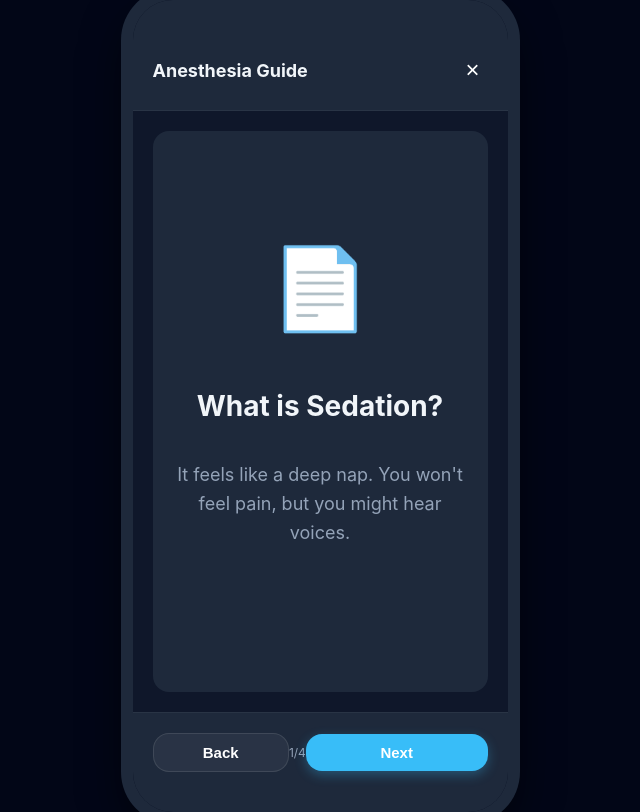
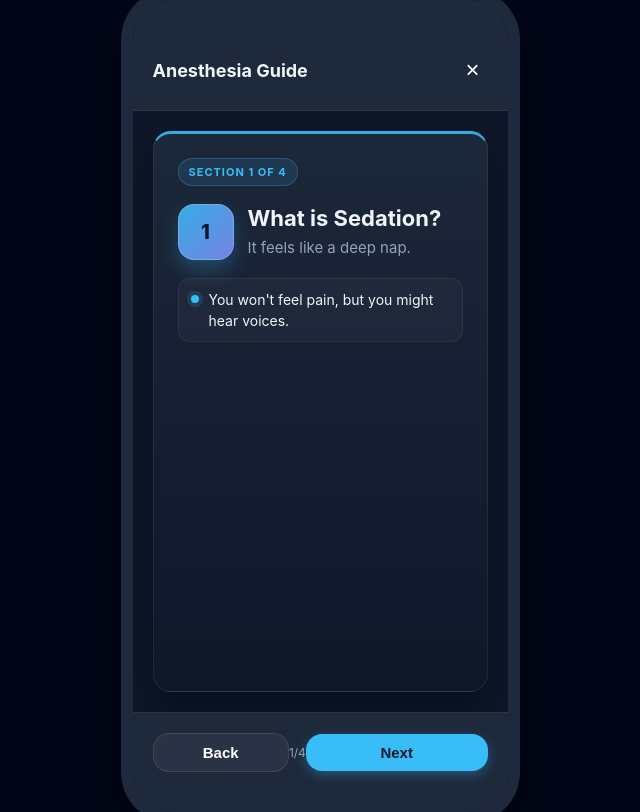
Before and after one commit to rizzomichaelg/SARA-App-Design, a plain HTML site: page Demo3.html in a window 1280 px wide. Both pictures are taken after a click on the button "Read Guide". Shown: the whole page, without its empty margins (320-960 px from the left). Drawn offline with Linux system fonts and the light colour scheme.

Commit message:
Update Demo3.html

```diff
--- a/Demo3.html
+++ b/Demo3.html
@@ -14,19 +14,19 @@
             /* Enhanced Palette */
             --col-do: #38bdf8;
             --col-learn: #818cf8;
-            --col-check: #fbbf24;
+            --col-check: #2dd4bf;
             --col-rest: #34d399;
             --col-support: #f472b6;
 
             --success: #10b981;
-            --urgent: #f43f5e;
+            --urgent: #f59e0b;
             --primary: #38bdf8;
 
             --text-main: #f1f5f9;
             --text-muted: #94a3b8;
             --shadow-soft: 0 4px 6px -1px rgba(0, 0, 0, 0.1), 0 2px 4px -1px rgba(0, 0, 0, 0.06);
             --shadow-card: 0 20px 25px -5px rgba(0, 0, 0, 0.3), 0 10px 10px -5px rgba(0, 0, 0, 0.2);
-            --gradient-sara: linear-gradient(135deg, #6366f1, #ec4899);
+            --gradient-sara: linear-gradient(135deg, #38bdf8, #818cf8);
         }
 
         * {
@@ -487,7 +487,7 @@
 
         .btn-primary {
             background: var(--primary);
-            color: #ffffff;
+            color: #0f172a;
             flex: 1.5;
             box-shadow: 0 4px 12px rgba(56, 189, 248, 0.3);
         }
@@ -926,16 +926,20 @@
             left: 0;
             width: 100%;
             height: 100%;
-            background: var(--bg-card);
-            border-radius: 16px;
+            background: linear-gradient(180deg, rgba(30, 41, 59, 0.96), rgba(15, 23, 42, 0.98));
+            border-radius: 18px;
             padding: 24px;
             display: flex;
             flex-direction: column;
+            gap: 18px;
             opacity: 0;
             transform: translateX(50px);
             transition: all 0.3s ease;
             pointer-events: none;
             overflow-y: auto;
+            border: 1px solid rgba(255, 255, 255, 0.08);
+            border-top: 3px solid rgba(56, 189, 248, 0.9);
+            box-shadow: 0 20px 40px rgba(2, 6, 23, 0.5);
             /* FIX: Enable internal scrolling */
         }
 
@@ -945,9 +949,92 @@
             pointer-events: auto;
         }
 
-        /* Guide Content Spacer */
-        .guide-text-content {
-            padding-bottom: 20px;
+        .guide-step-pill {
+            align-self: flex-start;
+            font-size: 11px;
+            font-weight: 700;
+            letter-spacing: 1px;
+            text-transform: uppercase;
+            color: var(--primary);
+            background: rgba(56, 189, 248, 0.12);
+            border: 1px solid rgba(56, 189, 248, 0.25);
+            padding: 6px 10px;
+            border-radius: 999px;
+        }
+
+        .guide-hero {
+            display: flex;
+            align-items: center;
+            gap: 14px;
+        }
+
+        .guide-icon-wrap {
+            width: 56px;
+            height: 56px;
+            border-radius: 16px;
+            background: linear-gradient(135deg, rgba(56, 189, 248, 0.9), rgba(129, 140, 248, 0.9));
+            display: flex;
+            align-items: center;
+            justify-content: center;
+            border: 1px solid rgba(255, 255, 255, 0.2);
+            box-shadow: 0 10px 20px rgba(56, 189, 248, 0.25);
+            flex-shrink: 0;
+        }
+
+        .guide-icon {
+            font-size: 20px;
+            font-weight: 800;
+            color: #0f172a;
+        }
+
+        .guide-hero-text {
+            flex: 1;
+        }
+
+        .guide-title {
+            margin: 0 0 6px 0;
+            font-size: 22px;
+            font-weight: 700;
+        }
+
+        .guide-lede {
+            margin: 0;
+            color: var(--text-muted);
+            font-size: 15px;
+            line-height: 1.5;
+        }
+
+        .guide-points {
+            list-style: none;
+            padding: 0;
+            margin: 0;
+            display: flex;
+            flex-direction: column;
+            gap: 10px;
+        }
+
+        .guide-points li {
+            display: flex;
+            align-items: flex-start;
+            gap: 10px;
+            padding: 10px 12px;
+            border-radius: 12px;
+            border: 1px solid rgba(255, 255, 255, 0.06);
+            background: rgba(255, 255, 255, 0.03);
+            font-size: 14px;
+            line-height: 1.5;
+            color: var(--text-main);
+        }
+
+        .guide-points li::before {
+            content: '';
+            width: 8px;
+            height: 8px;
+            margin-top: 6px;
+            border-radius: 50%;
+            background: var(--primary);
+            box-shadow: 0 0 0 4px rgba(56, 189, 248, 0.15);
+            flex-shrink: 0;
         }
 
         .guide-nav {
@@ -1171,10 +1258,10 @@
             background: var(--bg-card);
             border: 1px solid rgba(255, 255, 255, 0.1);
             border-radius: 16px;
-            padding: 10px;
+            padding: 12px;
             display: none;
             flex-direction: column;
-            gap: 5px;
+            gap: 8px;
             box-shadow: 0 10px 40px rgba(0, 0, 0, 0.5);
             z-index: 100;
         }
@@ -1182,6 +1269,62 @@
         .reminder-popup.open {
             display: flex;
             animation: fadeIn 0.2s ease;
+        }
+
+        .reminder-header {
+            display: flex;
+            align-items: center;
+            justify-content: space-between;
+            padding: 4px 6px 6px;
+        }
+
+        .reminder-title {
+            font-size: 12px;
+            font-weight: 700;
+            color: var(--text-muted);
+            text-transform: uppercase;
+            letter-spacing: 1px;
+        }
+
+        .reminder-close {
+            width: 28px;
+            height: 28px;
+            border-radius: 50%;
+            border: 1px solid rgba(255, 255, 255, 0.1);
+            background: rgba(255, 255, 255, 0.05);
+            color: var(--text-main);
+            font-size: 16px;
+            display: flex;
+            align-items: center;
+            justify-content: center;
+            cursor: pointer;
+        }
+
+        .reminder-close:active {
+            background: rgba(255, 255, 255, 0.12);
+        }
+
+        .reminder-opt {
+            display: flex;
+            align-items: center;
+            justify-content: space-between;
+            gap: 12px;
+            padding: 10px 12px;
+            border-radius: 12px;
+            font-size: 15px;
+            font-weight: 600;
+            line-height: 1.3;
+            color: var(--text-main);
+            background: rgba(255, 255, 255, 0.03);
+            border: 1px solid rgba(255, 255, 255, 0.06);
+        }
+
+        .reminder-opt span {
+            font-size: 18px;
+        }
+
+        .reminder-opt:active {
+            background: rgba(255, 255, 255, 0.08);
         }
     </style>
 </head>
@@ -1308,6 +1451,10 @@
 
         <!-- REMINDERS -->
         <div id="reminder-popup" class="reminder-popup">
+            <div class="reminder-header">
+                <div class="reminder-title">Remind me</div>
+                <button class="reminder-close" onclick="closeReminder()" aria-label="Close reminder menu">×</button>
+            </div>
             <div class="reminder-opt" onclick="snoozeAction('1hr')">In 1 hour <span>⏰</span></div>
             <div class="reminder-opt" onclick="snoozeAction('tonight')">Tonight (7 PM) <span>🌙</span></div>
             <div class="reminder-opt" onclick="snoozeAction('tomorrow')">Tomorrow Morning <span>☀️</span></div>
@@ -1545,17 +1692,25 @@
             container.innerHTML = '';
             const content = guideContent[guideIndex];
 
+            const sentences = content.text.split('.').map(s => s.trim()).filter(Boolean);
+            const lead = sentences.shift() || content.text.trim();
+            const leadText = lead ? `${lead}${lead.endsWith('.') ? '' : '.'}` : '';
+            const pointsHtml = sentences.length
+                ? `<ul class="guide-points">${sentences.map(sentence => `<li>${sentence}${sentence.endsWith('.') ? '' : '.'}</li>`).join('')}</ul>`
+                : '';
+
             const slide = document.createElement('div');
             slide.className = 'guide-slide active';
-            // Removed fixed height, added better content flow
             slide.innerHTML = `
-                <div style="flex:1; display:flex; flex-direction:column; align-items:center; justify-content:center;">
-                    <div style="font-size:80px; margin-bottom:30px;">📄</div>
-                    <h2 style="font-size:28px; margin-bottom:20px; text-align:center;">${content.title}</h2>
-                    <div class="guide-text-content">
-                        <p style="font-size:18px; line-height:1.6; color:var(--text-muted); text-align:center;">${content.text}</p>
+                <div class="guide-step-pill">Section ${guideIndex + 1} of ${guideContent.length}</div>
+                <div class="guide-hero">
+                    <div class="guide-icon-wrap"><span class="guide-icon">${guideIndex + 1}</span></div>
+                    <div class="guide-hero-text">
+                        <h2 class="guide-title">${content.title}</h2>
+                        <p class="guide-lede">${leadText}</p>
                     </div>
                 </div>
+                ${pointsHtml}
             `;
             container.appendChild(slide);
             document.getElementById('guide-progress').innerText = `${guideIndex + 1}/${guideContent.length}`;
@@ -1708,6 +1863,9 @@
             const p = document.getElementById('reminder-popup');
             p.style.display = (p.style.display === 'flex') ? 'none' : 'flex';
         }
+        function closeReminder() {
+            document.getElementById('reminder-popup').style.display = 'none';
+        }
         function snoozeAction(t) {
             document.getElementById('reminder-popup').style.display = 'none';
             showToast(`Reminder set for ${t === 'tonight' ? '7:00 PM' : '1 hour'}`);
```
